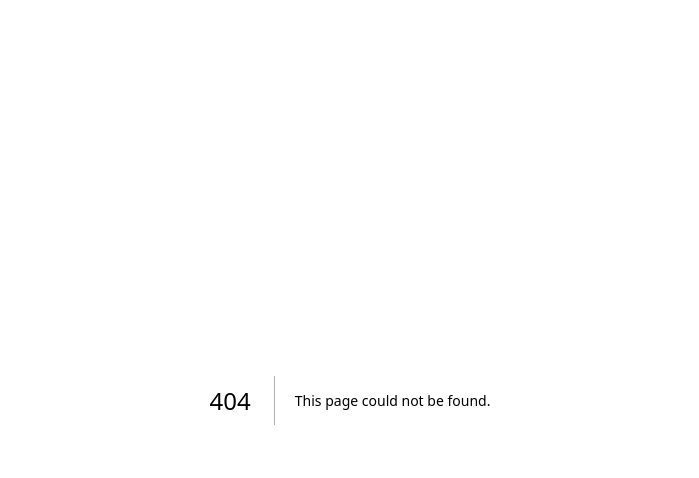
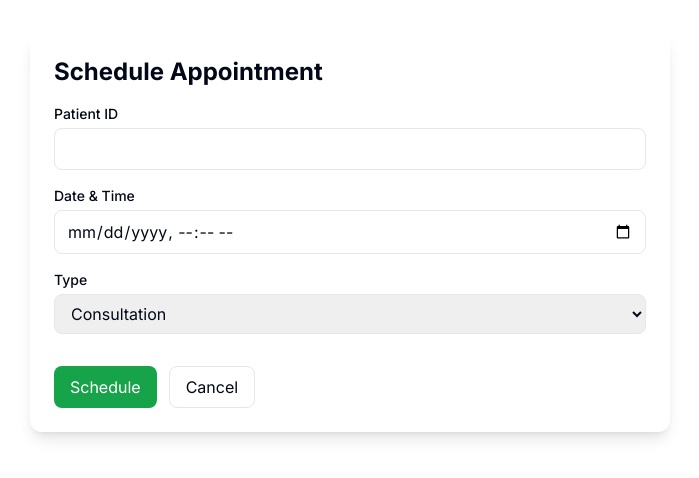
Before and after one commit to NICHOLASKARANI/premium-clinic-system, a Next.js app in the folder apps/web/: page /appointments/new in a window 1280 px wide. Before the commit this address had no page. Shown: the top 478 px of the page, without its empty margins (290-989 px from the left). Built offline with nearby package versions, Linux system fonts and the light colour scheme.

Commit message:
Fix all page syntax errors with clean GraphQL queries

```diff
--- /dev/null
+++ b/apps/web/app/appointments/new/page.tsx
@@ -0,0 +1,79 @@
+'use client'
+
+import { useState } from 'react'
+import { useRouter } from 'next/navigation'
+import Link from 'next/link'
+
+export default function NewAppointment() {
+  const router = useRouter()
+  const [loading, setLoading] = useState(false)
+  const [formData, setFormData] = useState({
+    patientId: '',
+    startTime: '',
+    type: 'Consultation',
+    reason: ''
+  })
+
+  const API_URL = 'https://clinic-backend-1dxu.onrender.com'
+
+  const handleSubmit = async (e: React.FormEvent) => {
+    e.preventDefault()
+    setLoading(true)
+    try {
+      alert('Appointment scheduling coming soon!')
+      router.push('/appointments')
+    } catch (error) {
+      console.error('Error:', error)
+    } finally {
+      setLoading(false)
+    }
+  }
+
+  return (
+    <div className="max-w-2xl mx-auto px-4 py-8">
+      <div className="bg-white rounded-xl shadow-lg p-6">
+        <h1 className="text-2xl font-bold mb-4">Schedule Appointment</h1>
+        <form onSubmit={handleSubmit} className="space-y-4">
+          <div>
+            <label className="block text-sm font-medium mb-1">Patient ID</label>
+            <input
+              type="text"
+              className="w-full border rounded-lg px-3 py-2"
+              value={formData.patientId}
+              onChange={(e) => setFormData({...formData, patientId: e.target.value})}
+            />
+          </div>
+          <div>
+            <label className="block text-sm font-medium mb-1">Date & Time</label>
+            <input
+              type="datetime-local"
+              className="w-full border rounded-lg px-3 py-2"
+              value={formData.startTime}
+              onChange={(e) => setFormData({...formData, startTime: e.target.value})}
+            />
+          </div>
+          <div>
+            <label className="block text-sm font-medium mb-1">Type</label>
+            <select
+              className="w-full border rounded-lg px-3 py-2"
+              value={formData.type}
+              onChange={(e) => setFormData({...formData, type: e.target.value})}
+            >
+              <option>Consultation</option>
+              <option>Follow-up</option>
+              <option>Check-up</option>
+            </select>
+          </div>
+          <div className="flex gap-3 pt-4">
+            <button type="submit" disabled={loading} className="bg-green-600 text-white px-4 py-2 rounded-lg">
+              {loading ? 'Scheduling...' : 'Schedule'}
+            </button>
+            <Link href="/appointments">
+              <button type="button" className="border rounded-lg px-4 py-2">Cancel</button>
+            </Link>
+          </div>
+        </form>
+      </div>
+    </div>
+  )
+}
--- a/apps/web/app/appointments/page.tsx
+++ b/apps/web/app/appointments/page.tsx
@@ -15,27 +15,11 @@ export default function AppointmentsPage() {
 
   const fetchAppointments = async () => {
     try {
+      const query = 'query { appointments { appointments { id patient { firstName lastName } startTime status type } } }'
       const response = await fetch(API_URL + '/graphql', {
         method: 'POST',
         headers: { 'Content-Type': 'application/json' },
-        body: JSON.stringify({
-          query: \
-            query {
-              appointments {
-                appointments {
-                  id
-                  patient {
-                    firstName
-                    lastName
-                  }
-                  startTime
-                  status
-                  type
-                }
-              }
-            }
-          \
-        })
+        body: JSON.stringify({ query })
       })
       const data = await response.json()
       if (data.data) {
@@ -61,7 +45,7 @@ export default function AppointmentsPage() {
 
       <div className="bg-white rounded-xl shadow-lg overflow-hidden">
         {loading ? (
-          <div className="text-center py-8">Loading...</div>
+          <div className="text-center py-8">Loading appointments...</div>
         ) : appointments.length === 0 ? (
           <div className="text-center py-8">
             <p>No appointments found. Click "New Appointment" to get started.</p>
--- a/apps/web/app/patients/page.tsx
+++ b/apps/web/app/patients/page.tsx
@@ -15,24 +15,11 @@ export default function PatientsListPage() {
 
   const fetchPatients = async () => {
     try {
+      const query = 'query { patients { patients { id firstName lastName email phone } } }'
       const response = await fetch(API_URL + '/graphql', {
         method: 'POST',
         headers: { 'Content-Type': 'application/json' },
-        body: JSON.stringify({
-          query: \
-            query {
-              patients {
-                patients {
-                  id
-                  firstName
-                  lastName
-                  email
-                  phone
-                }
-              }
-            }
-          \
-        })
+        body: JSON.stringify({ query })
       })
       const data = await response.json()
       if (data.data) {
@@ -58,7 +45,7 @@ export default function PatientsListPage() {
 
       <div className="bg-white rounded-xl shadow-lg overflow-hidden">
         {loading ? (
-          <div className="text-center py-8">Loading...</div>
+          <div className="text-center py-8">Loading patients...</div>
         ) : patients.length === 0 ? (
           <div className="text-center py-8">
             <p>No patients found. Click "Add Patient" to get started.</p>
@@ -70,7 +57,7 @@ export default function PatientsListPage() {
                 <th className="px-6 py-3 text-left">Name</th>
                 <th className="px-6 py-3 text-left">Email</th>
                 <th className="px-6 py-3 text-left">Phone</th>
-              </tr>
+               </tr>
             </thead>
             <tbody>
               {patients.map((patient: any) => (
```
